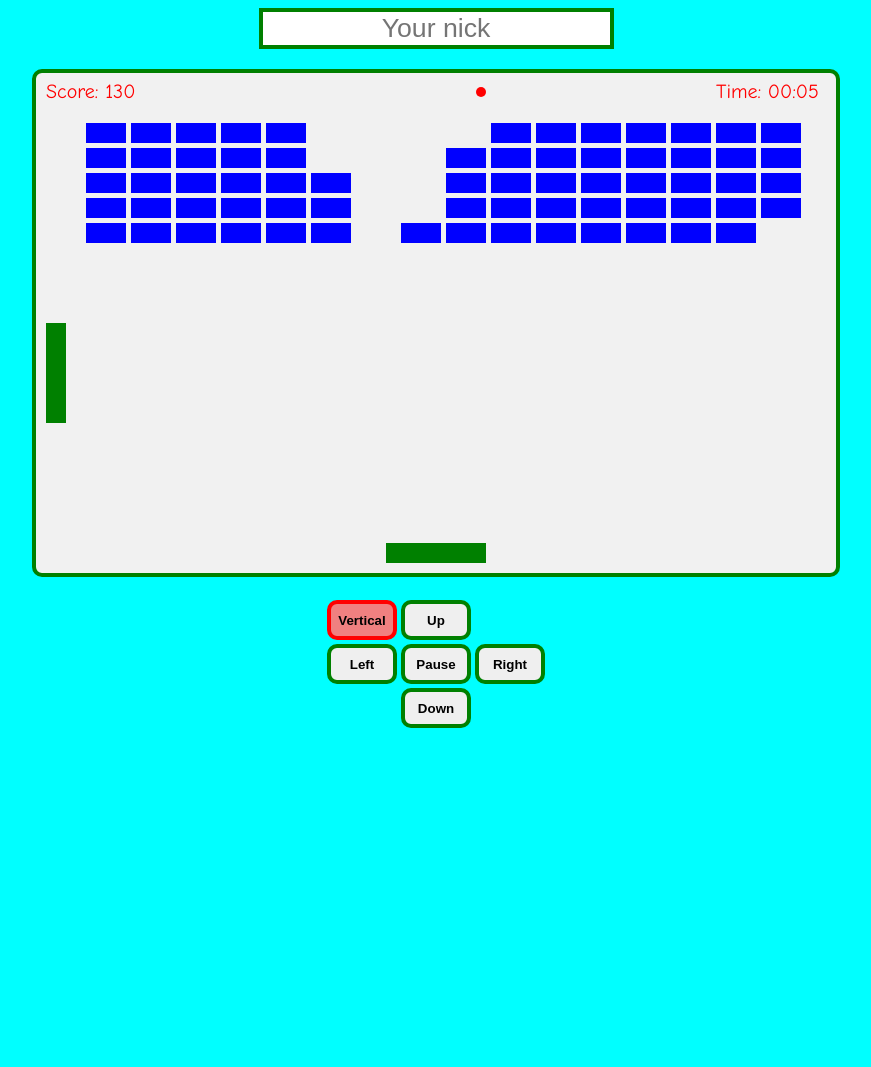
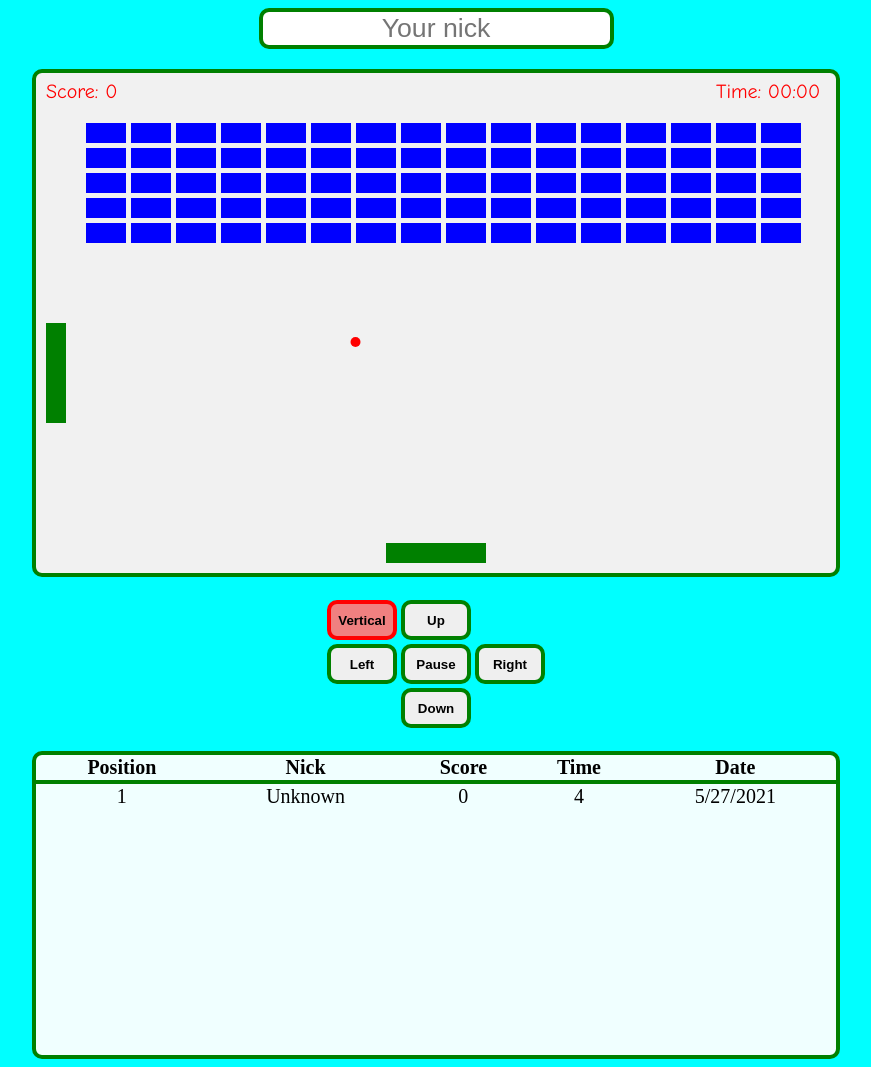
Before and after one commit to klima7/Arcanoid, a plain HTML site: page index.html in a window 1280 px wide. Shown: the whole page, without its empty margins (204-1075 px from the left). Before the commit the page ends 800 px from the top, so only its background shows below. Drawn offline with Linux system fonts and the light colour scheme.

Commit message:
Scores table added

```diff
--- a/arcanoid.js
+++ b/arcanoid.js
@@ -225,11 +225,86 @@ class Block extends Collideable {
 }
 
 
+class Ranking {
+
+    constructor(game, x, y) {
+        this.table = document.getElementById("score-table");
+        this.initDB();
+    }
+
+    initDB() {
+        let openRequest = indexedDB.open('Arcanoid', 1);
+
+        openRequest.onsuccess = () => {
+            this.db = openRequest.result;
+            this.refreshTable();
+        };
+
+        openRequest.onupgradeneeded = () => {
+            this.db = openRequest.result;
+            this.db.createObjectStore('Ranking', {autoIncrement: true});
+        };
+
+        openRequest.onerror = () => console.log("Error", openRequest.error);
+    }
+
+    setTableContent(scores) {
+        this.clearTable();
+        scores.sort((a, b) => b.score - a.score);
+        for(let pos=0; pos<scores.length; pos++)
+            this.insertTableRow(pos+1, scores[pos]);
+    }
+
+    insertTableRow(position, score) {
+        let body = this.table.getElementsByTagName('tbody')[0];
+        let row = body.insertRow(-1);
+
+        let positionCell = row.insertCell();
+        let nickCell = row.insertCell();
+        let scoreCell = row.insertCell();
+        let timeCell = row.insertCell();
+        let dateCell = row.insertCell();
+
+        positionCell.appendChild(document.createTextNode(position))
+        nickCell.appendChild(document.createTextNode(score.nick))
+        dateCell.appendChild(document.createTextNode(score.date.toLocaleDateString("en-US")))
+        scoreCell.appendChild(document.createTextNode(score.score))
+        timeCell.appendChild(document.createTextNode(score.time))
+    }
+
+    clearTable() {
+        let oldBody = this.table.getElementsByTagName('tbody')[0];
+        let newBody = document.createElement('tbody');
+        this.table.replaceChild(newBody, oldBody);
+    }
+
+    refreshTable() {
+        let transactoin = this.db.transaction(["Ranking"], "readwrite");
+        let ranking = transactoin.objectStore("Ranking");
+
+        let request = ranking.getAll();
+        request.onsuccess = () => this.setTableContent(request.result);
+    }
+
+    addRecord(record) {
+        let request = this.db.transaction(["Ranking"], "readwrite")
+        .objectStore("Ranking")
+        .put(record);
+
+        request.onsuccess = () => {
+            // alert("Record added");
+            this.refreshTable();
+        };
+    }
+}
+
+
 class Game {
 
     constructor() {
         this.screen = new Screen(800, 500);
         this.keyboard = new Keyboard();
+        this.ranking = new Ranking();
         this.paused = true;
         this.verticalEnabled = true;
 
@@ -248,7 +323,7 @@ class Game {
         this.horizontalPlatform.update(millis);
         if(this.verticalEnabled) this.verticalPlatform.update(millis);
 
-        if(this.balls.length == 0) this.initLevel();
+        if(this.balls.length == 0) this.finishGame();
     }
 
     draw(ctx) {
@@ -280,6 +355,8 @@ class Game {
         this.interval = setInterval(this.loop.bind(this, millis), millis);
         this.setPauseButtonText("Pause");
         this.paused = false;
+        this.ranking.clearTable();
+        this.ranking.insertTableRow('position', 'date', 'score', 'time');
     }
 
     stop() {
@@ -322,9 +399,26 @@ class Game {
 
     initLevel() {
         this.reset();
-        this.balls.push(new Ball(this, 400, 100, 100, Math.PI/6));
+        // this.balls.push(new Ball(this, 400, 100, 100, Math.PI/6));
         this.balls.push(new Ball(this, 200, 200, 150, Math.PI/3));
         this.addBlocks();
+    }
+
+    finishGame() {
+        const record = {
+            nick: this.getNick(),
+            date: new Date(),
+            score: this.score,
+            time: Math.floor((new Date().getTime() - this.startTime.getTime()) / 1000),
+        }
+        this.ranking.addRecord(record);
+        this.initLevel();
+    }
+
+    getNick() {
+        var nick = document.getElementById("nick-field").value;
+        if(nick.length == 0) nick="Unknown";
+        return nick;
     }
 
     addBlocks() {
--- a/index.html
+++ b/index.html
@@ -6,7 +6,7 @@
 </head>
 <body onload="startGame()">
     <div id="nick">
-        <input type="text" id="nick" placeholder="Your nick">
+        <input type="text" id="nick-field" placeholder="Your nick">
     </div>
 
     <div id="game"></div>
@@ -28,5 +28,21 @@
             <td></td>
         </tr>
     </table>
+
+    <div id="score-panel">
+        <table id="score-table">
+            <thead>
+                <tr>
+                    <th>Position</th>
+                    <th>Nick</th>
+                    <th>Score</th>
+                    <th>Time</th>
+                    <th>Date</th>
+                </tr>
+            </thead>
+            <tbody>
+            </tbody>
+        </table>
+    </div>
 </body>
 </html>
--- a/styles.css
+++ b/styles.css
@@ -13,15 +13,44 @@ canvas {
 input {
     font-size: 20pt;
     border: 4px solid green;
+    border-radius: 10px;
+    text-align: center;
 }
 
 #nick {
     text-align: center;
+    margin-bottom: 20px;
 }
 
 #game {
+    text-align: center;
+}
+
+#score-panel {
     margin-top: 20px;
+    border: solid 4px green;
+    border-radius: 10px;
+    min-height: 300px;
+    width: 800px;
+    background-color: azure;
+    margin-left: auto;
+    margin-right: auto;
+}
+
+#score-table {
+    width: 100%;
+    border-spacing: 0;
+    border-collapse: collapse;
+    font-size: 20px;
     text-align: center;
+}
+
+#score-table th {
+    border-bottom: 4px solid green;
+}
+
+#score-table tr:nth-child(even) {
+    background-color: lightblue;
 }
 
 #buttons {
```
